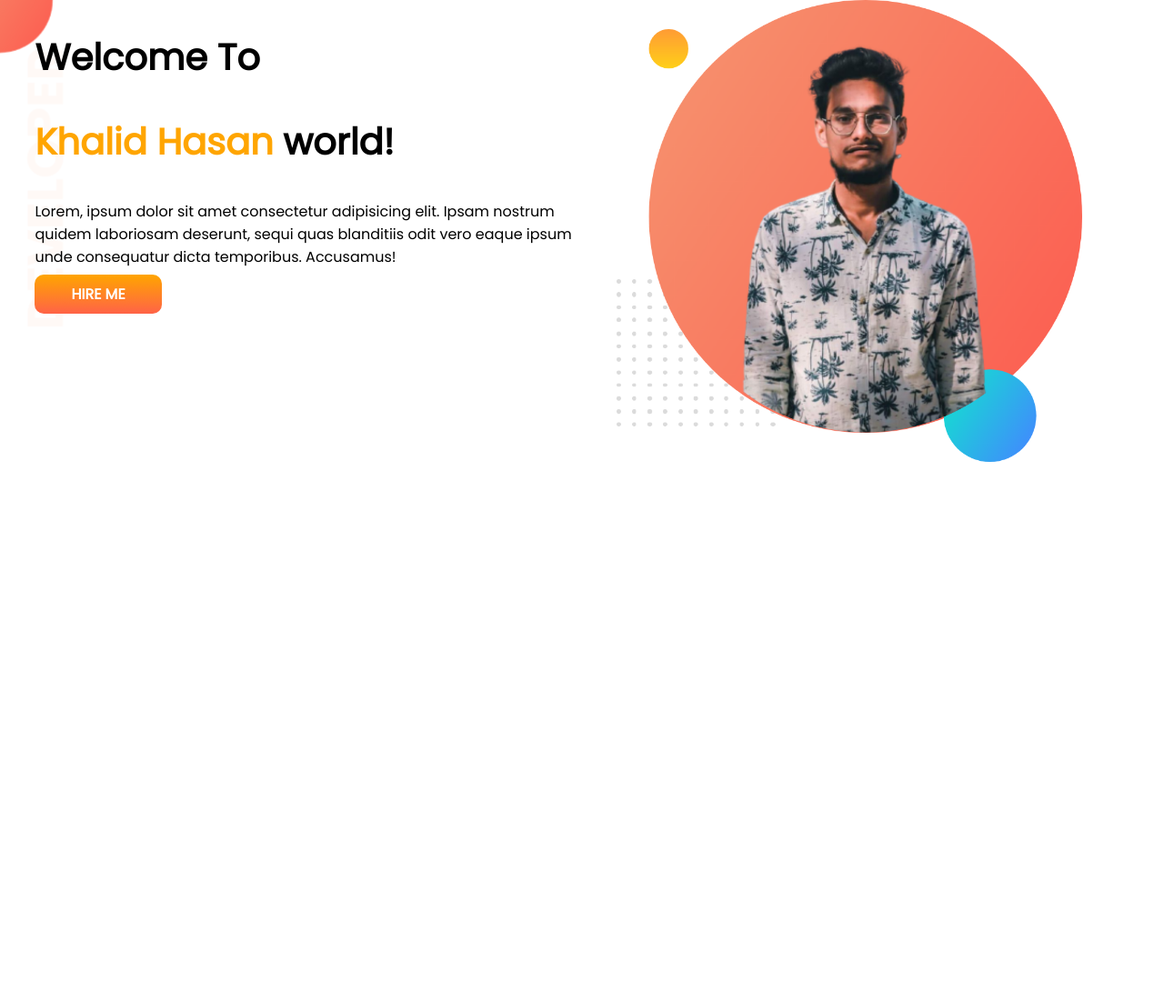
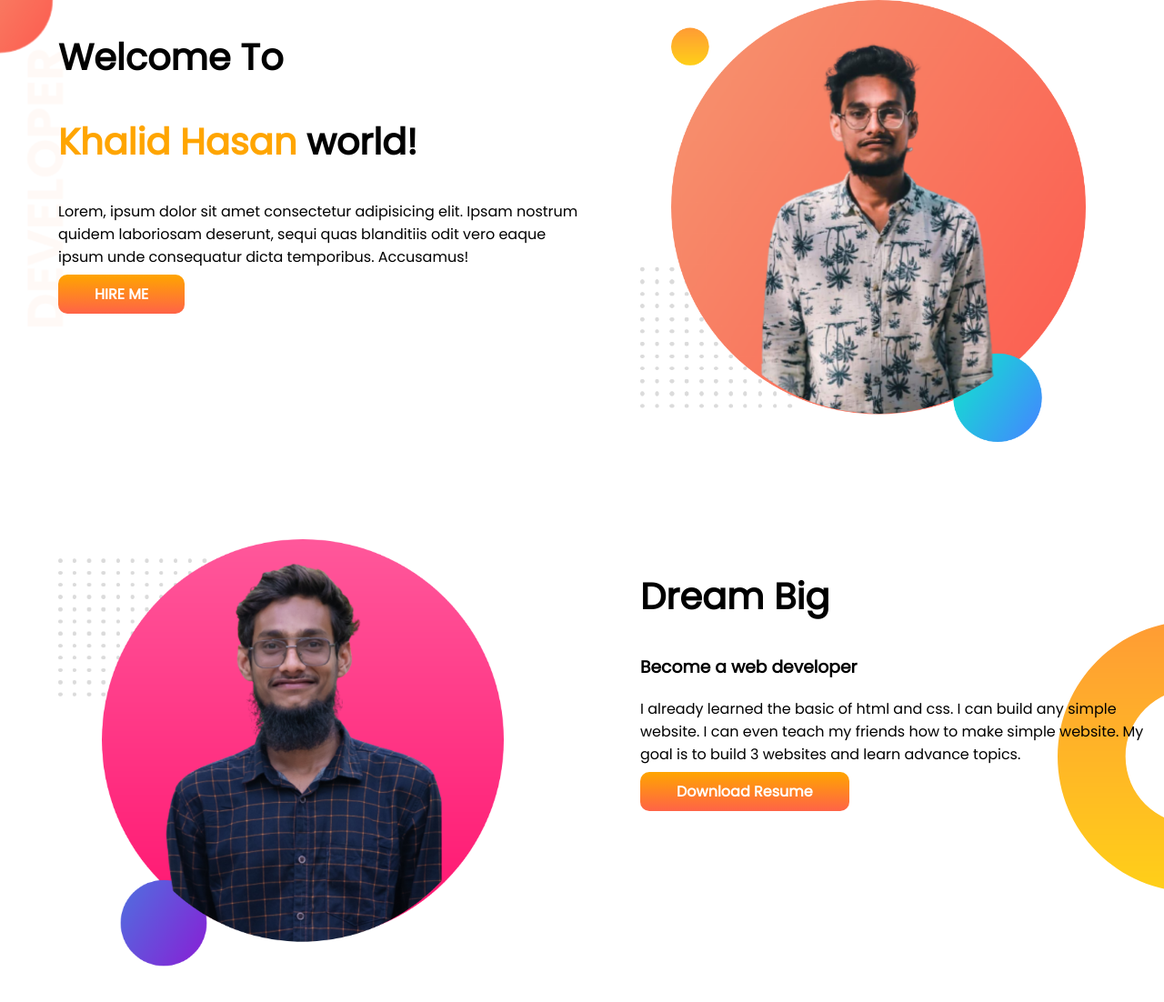
Before and after one commit to ThisIsKhalid/Portfolio-Website, a plain HTML site: page index.html in a window 1280 px wide. Shown: the whole page at 91% size. Before the commit the page ends 800 px from the top, so only its background shows below. Drawn offline with Linux system fonts and the light colour scheme.

Commit message:
completed 2nd section

```diff
--- a/index.html
+++ b/index.html
@@ -11,14 +11,27 @@
 </head>
 <body>
     <section class="header">
-        <div class="h-article">
+        <div class="half-width">
             <h1>Welcome To</h1>
             <h1><span class="orange-color">Khalid Hasan </span>world!</h1>
             <p>Lorem, ipsum dolor sit amet consectetur adipisicing elit. Ipsam nostrum quidem laboriosam deserunt, sequi quas blanditiis odit vero eaque ipsum unde consequatur dicta temporibus. Accusamus!</p>
             <a class="link-btn" target="_blank" href="https://www.linkedin.com/in/khalid-hasan-2712b823b/">HIRE ME</a>
         </div>
-        <div class="h-article">
+        <div class="half-width">
             <img src="images/khalid-port.png" alt="">
+        </div>
+    </section>
+
+
+    <section class="dream-big">
+        <div class="half-width">
+            <img src="images/khalid-port 2.png" alt="">
+        </div>
+        <div class="half-width">
+            <h1>Dream Big</h1>
+            <h3>Become a web developer</h3>
+            <p>I already learned the basic of html and css. I can build any simple website. I can even teach my friends how to make simple website. My goal is to build 3 websites and learn advance topics.</p>
+            <a class="link-btn" href="#">Download Resume</a>
         </div>
     </section>
 </body>
--- a/style.css
+++ b/style.css
@@ -9,19 +9,22 @@ h1 {
     color: orange;
 }
 
+section {
+    display: flex;
+    margin-bottom: 100px;
+}
+
 /* header section */
 
 .header {
-    display: flex;
-    height: 500px;
     background-image: url(images/top-banner.png);
     background-repeat: no-repeat;
 }
-.h-article {
+.half-width {
     width: 50%;
-    padding-left: 3%;
+    padding-left: 5%;
 }
-.h-article img {
+.half-width img {
     width: 85%;
 }
 .link-btn {
@@ -32,3 +35,11 @@ h1 {
     padding: 10px 40px;
     border-radius: 10px;
 }
+
+/* dream big section */
+
+.dream-big {
+    background-image: url(images/dream-bg.png);
+    background-repeat: no-repeat;
+    background-position: right;
+}
```
